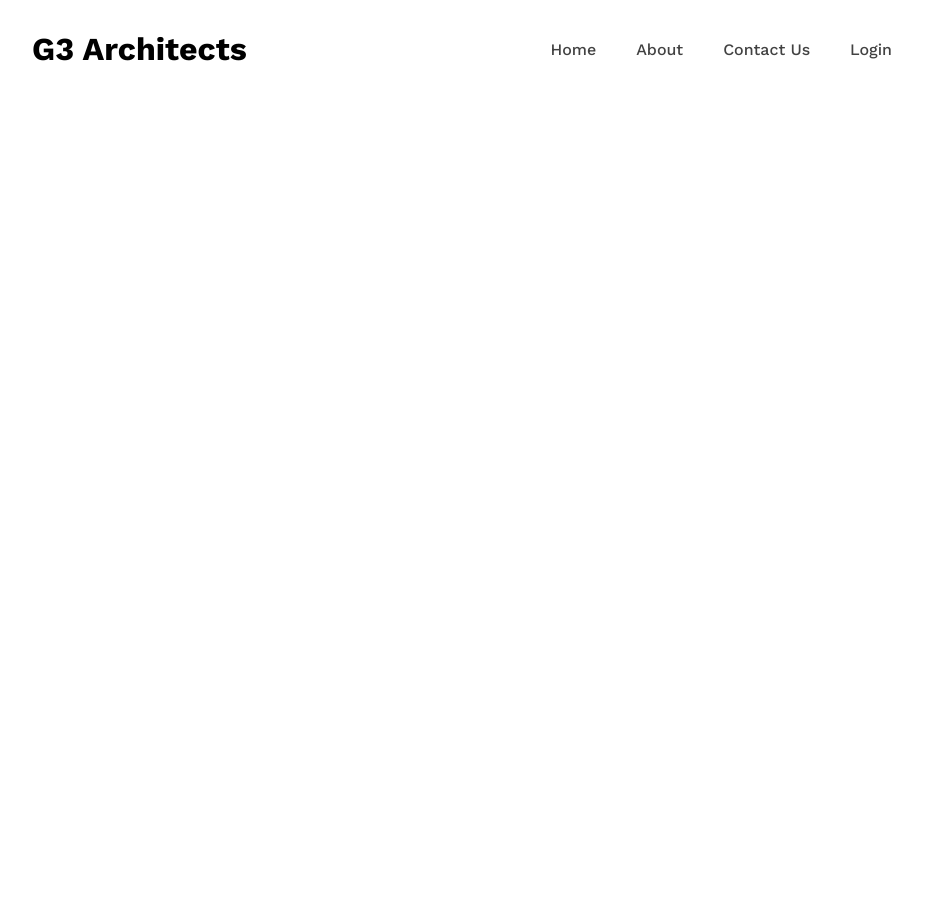
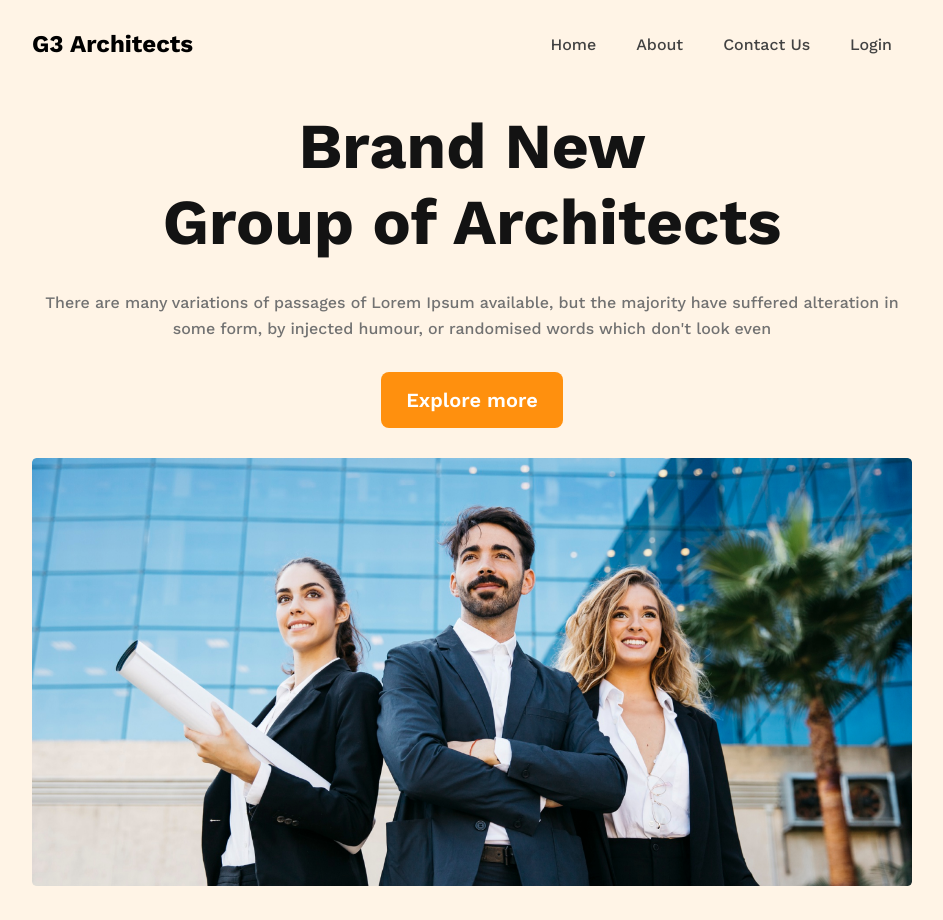
Before and after one commit to tapos-ctrl/g3-architects-website, a plain HTML site: page index.html in a window 1280 px wide. Shown: the whole page, without its empty margins (168-1111 px from the left). Before the commit the page ends 800 px from the top, so only its background shows below. Drawn offline with nearby package versions, Linux system fonts and the light colour scheme.

Commit message:
banner added

```diff
--- a/index.html
+++ b/index.html
@@ -1,13 +1,16 @@
 <!DOCTYPE html>
 <html lang="en">
+
 <head>
     <meta charset="UTF-8">
     <meta name="viewport" content="width=device-width, initial-scale=1.0">
     <title>G3 Architects</title>
     <link rel="stylesheet" href="style.css">
 </head>
+
 <body>
     <header>
+        <nav>
             <div class="logo">
                 <h1>G3 Architects</h1>
             </div>
@@ -17,6 +20,17 @@
                 <li><a href="">Contact Us</a></li>
                 <li><a href="">Login</a></li>
             </ul>
+        </nav>
+        <div class="banner">
+            <div class="banner-content">
+                <h1 class="banner-title">Brand New <br>
+                    Group of Architects</h1>
+                <p class="banner-description">There are many variations of passages of Lorem Ipsum available, but the majority have suffered
+                    alteration in some form, by injected humour, or randomised words which don't look even</p>
+                    <button class="btn-primary">Explore more</button>
+            </div>
+            <img src="./images/banner.png" alt="">
+        </div>
     </header>
     <main>
 
@@ -25,4 +39,5 @@
 
     </footer>
 </body>
+
 </html>
--- a/style.css
+++ b/style.css
@@ -10,21 +10,68 @@
     font-family: 'Work Sans', sans-serif;
 }
 
+.btn-primary {
+    border-radius: 8px;
+    background: #FF900E;
+    color: #FFF;
+    text-align: center;
+    font-size: 1.25rem;
+    font-weight: 600;
+    padding: 16px 25px;
+    border: none;
+    cursor: pointer;
+}
+
 /* header styles  */
-header{
+header {
+    background: rgba(255, 144, 14, 0.10);
     padding: 30px 200px;
+}
+
+header>nav {
+
     display: flex;
     justify-content: space-between;
     align-items: center;
+    margin-bottom: 50px;
 }
-header ul{
+
+header ul {
     display: flex;
     list-style: none;
 }
-header li{
+
+header li {
     padding: 0px 20px;
 }
-header ul li a{
+
+header ul li a {
     text-decoration: none;
     color: #424242;
 }
+
+.banner-content {
+    text-align: center;
+    width: 862px;
+    margin: 0 auto;
+}
+
+.banner-title {
+    color: #131313;
+    text-align: center;
+    font-size: 4rem;
+    font-weight: 700;
+}
+
+.banner-description {
+    color: #727272;
+    text-align: center;
+    font-size: 1rem;
+    line-height: 26px;
+    padding: 30px 0px;
+}
+
+.banner img{
+    width: 100%;
+    margin-top: 30px;
+}
```
Lines whose indentation alone changed are shown as unchanged.
